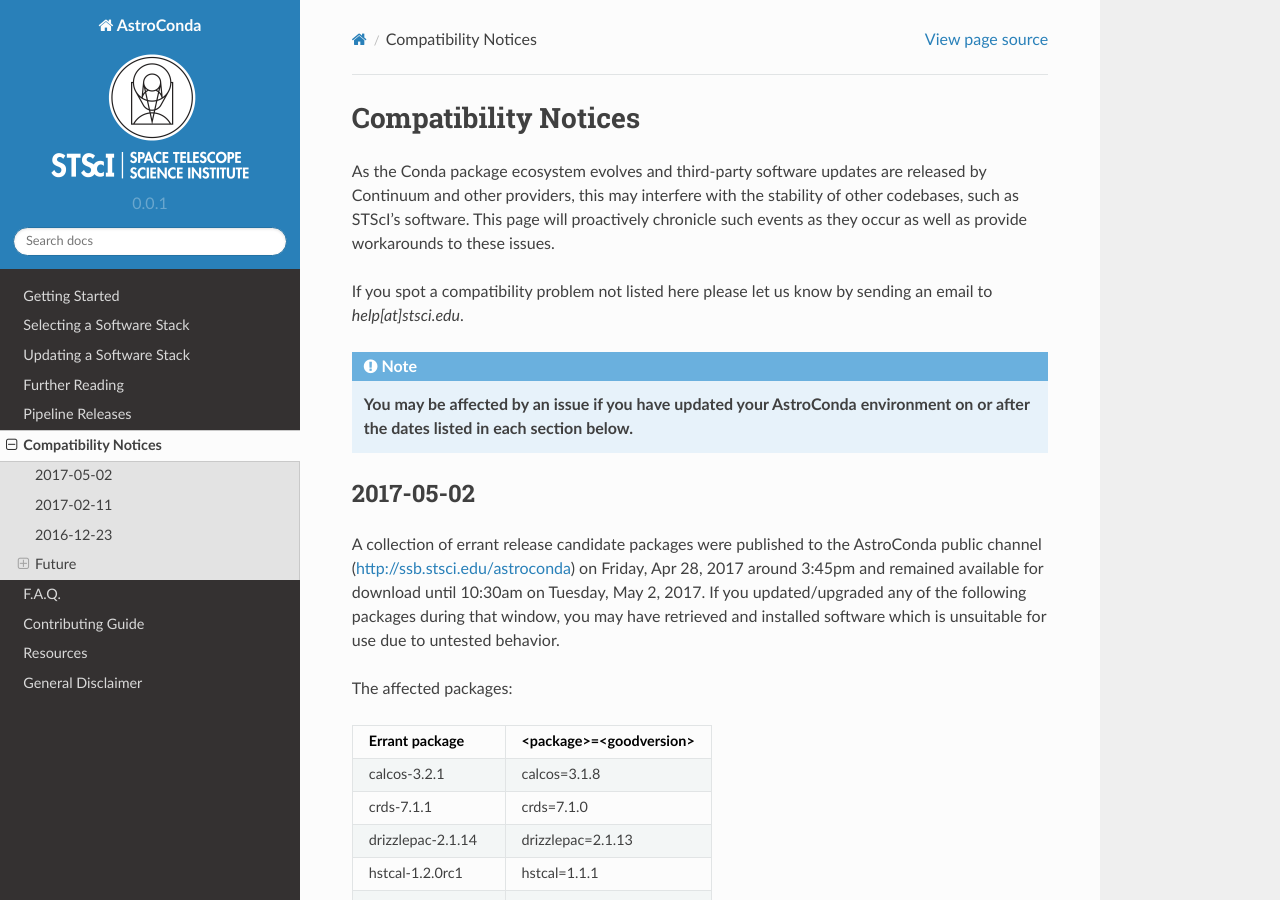
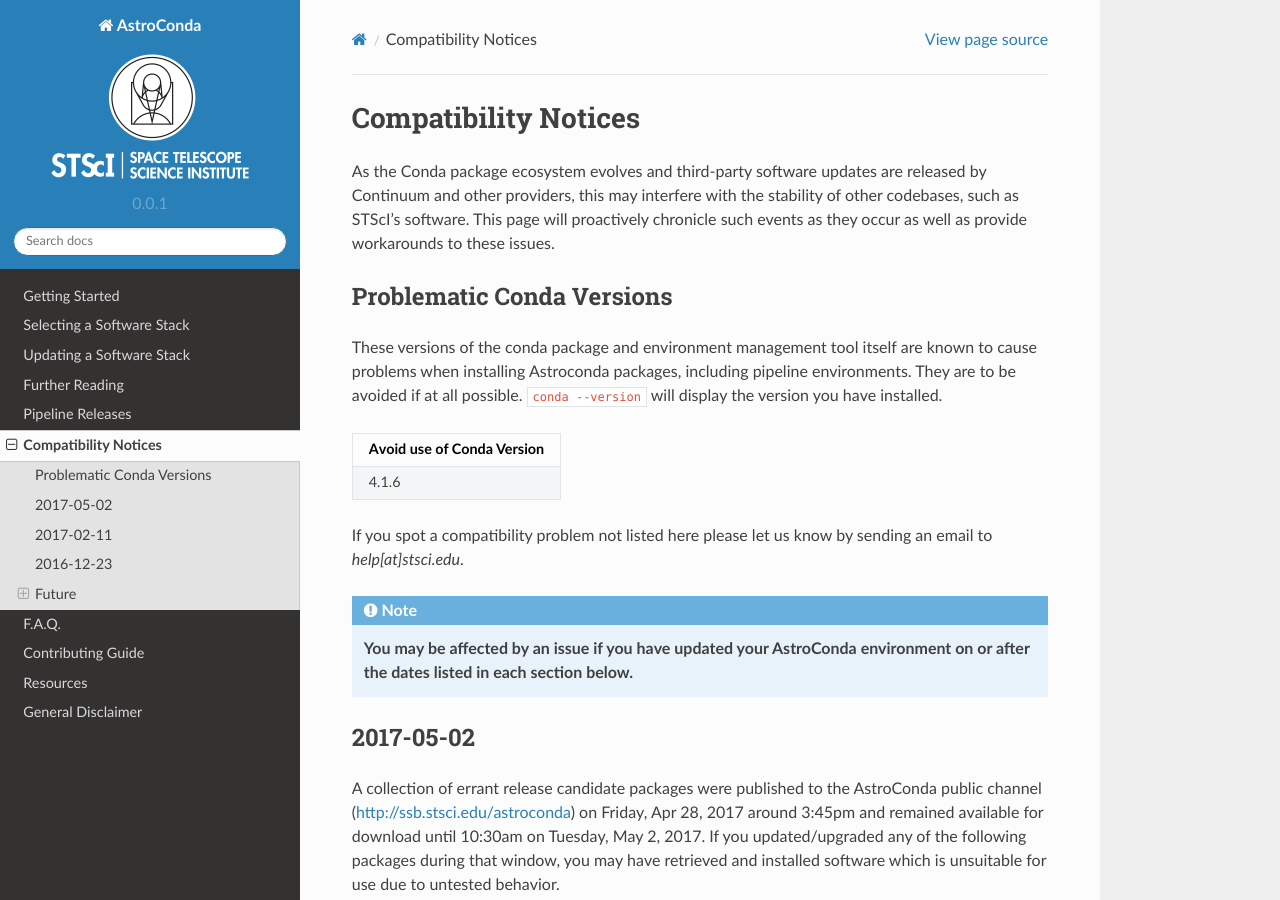
Before and after one commit to jhunkeler/astroconda, a Sphinx documentation site: the page built from source/compat.rst, in a window 1280 px wide and 900 px high. Built offline with Sphinx 7.4.7 and the Read the Docs theme 2.0.0, drawn with Linux system fonts in a browser that asks for light colours; pages that are not in the unit, such as notebooks, are missing from menus.

Commit message:
Add preliminay conda version blacklist

```diff
--- a/source/compat.rst
+++ b/source/compat.rst
@@ -3,6 +3,17 @@
 *********************
 
 As the Conda package ecosystem evolves and third-party software updates are released by Continuum and other providers, this may interfere with the stability of other codebases, such as STScI's software. This page will proactively chronicle such events as they occur as well as provide workarounds to these issues.
+
+Problematic Conda Versions
+==========================
+
+These versions of the conda package and environment management tool itself are known to cause problems when installing Astroconda packages, including pipeline environments. They are to be avoided if at all possible. ``conda --version`` will display the version you have installed.
+
++----------------------------+
+| Avoid use of Conda Version |
++============================+
+| 4.1.6                      |
++----------------------------+
 
 If you spot a compatibility problem not listed here please let us know by sending an email to `help[at]stsci.edu`.
 
```
